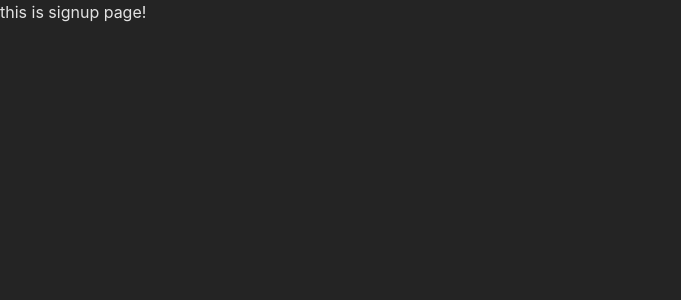
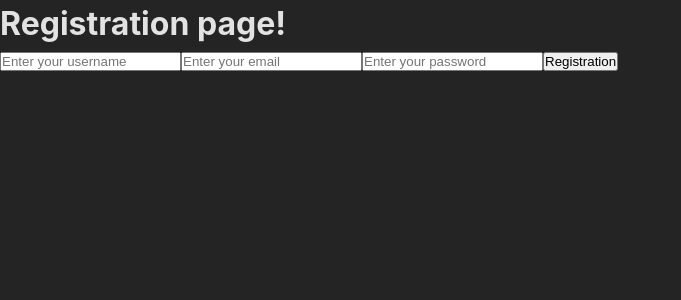
Before and after one commit to rakib53/school-management-frontend, a React (Vite) app: page /signup in a window 1280 px wide. Shown: the top 300 px of the page, without its empty margins (0-681 px from the left). Built offline with nearby package versions, Linux system fonts and the light colour scheme.

Commit message:
initiate registration page and inititate registration api

```diff
--- a/src/main.jsx
+++ b/src/main.jsx
@@ -4,7 +4,7 @@ import App from "./App.jsx";
 import "./index.css";
 
 import { BrowserRouter } from "react-router-dom";
-import store from "./redux/store";
+import store from "./redux/store.js";
 import { Provider } from "react-redux";
 
 ReactDOM.createRoot(document.getElementById("root")).render(
--- a/src/pages/Home/index.jsx
+++ b/src/pages/Home/index.jsx
@@ -1,5 +1,11 @@
 import React from "react";
+import { Link } from "react-router-dom";
 
 export default function Home() {
-  return <div>Home page!</div>;
+  return (
+    <div>
+      <h1>Home page!</h1>
+      <Link to={"/signup"}>Registration</Link>
+    </div>
+  );
 }
--- a/src/pages/signup/index.jsx
+++ b/src/pages/signup/index.jsx
@@ -1,5 +1,45 @@
-import React from "react";
+import React, { useEffect, useState } from "react";
+import { useRegistrationMutation } from "../../redux/features/auth/authApi";
 
 export default function Signup() {
-  return <div>this is signup page!</div>;
+  const [user, setUser] = useState({
+    username: "",
+    email: "",
+    password: " ",
+  });
+  const [registerNewUser, { data, isLoading, isError }] =
+    useRegistrationMutation();
+
+  const handleDataSubmit = (e) => {
+    e.preventDefault();
+    registerNewUser(user);
+  };
+
+  useEffect(() => {
+    console.log(data);
+  }, []);
+
+  return (
+    <div>
+      <h1>Registration page!</h1>
+      <form action="" onSubmit={handleDataSubmit}>
+        <input
+          type="text"
+          placeholder="Enter your username"
+          onChange={(e) => setUser({ ...user, username: e.target.value })}
+        />
+        <input
+          type="email"
+          placeholder="Enter your email"
+          onChange={(e) => setUser({ ...user, email: e.target.value })}
+        />
+        <input
+          type="password"
+          placeholder="Enter your password"
+          onChange={(e) => setUser({ ...user, password: e.target.value })}
+        />
+        <button>Registration</button>
+      </form>
+    </div>
+  );
 }
--- a/src/redux/features/apiSlice.js
+++ b/src/redux/features/api/apiSlice.js
@@ -1,9 +1,12 @@
 import { createApi, fetchBaseQuery } from "@reduxjs/toolkit/query/react";
 
-export const apiSlice = createApi({
+const apiSlice = createApi({
   reducerPath: "school-management",
   baseQuery: fetchBaseQuery({
-    baseUrl: "http://localhost:8000/",
+    baseUrl: "http://localhost:8000/api/",
   }),
+
   endpoints: (builder) => ({}),
 });
+
+export default apiSlice;
--- /dev/null
+++ b/src/redux/features/auth/authApi.js
@@ -0,0 +1,17 @@
+import apiSlice from "../api/apiSlice";
+
+export const authApi = apiSlice.injectEndpoints({
+  endpoints: (builder) => ({
+    registration: builder.mutation({
+      query: (data) => {
+        return {
+          url: "registration",
+          method: "POST",
+          body: data,
+        };
+      },
+    }),
+  }),
+});
+
+export const { useRegistrationMutation } = authApi;
--- a/src/redux/store.js
+++ b/src/redux/store.js
@@ -1,5 +1,5 @@
 import { configureStore } from "@reduxjs/toolkit";
-import { apiSlice } from "./features/apiSlice";
+import apiSlice from "./features/api/apiSlice";
 
 const store = configureStore({
   reducer: {
```
